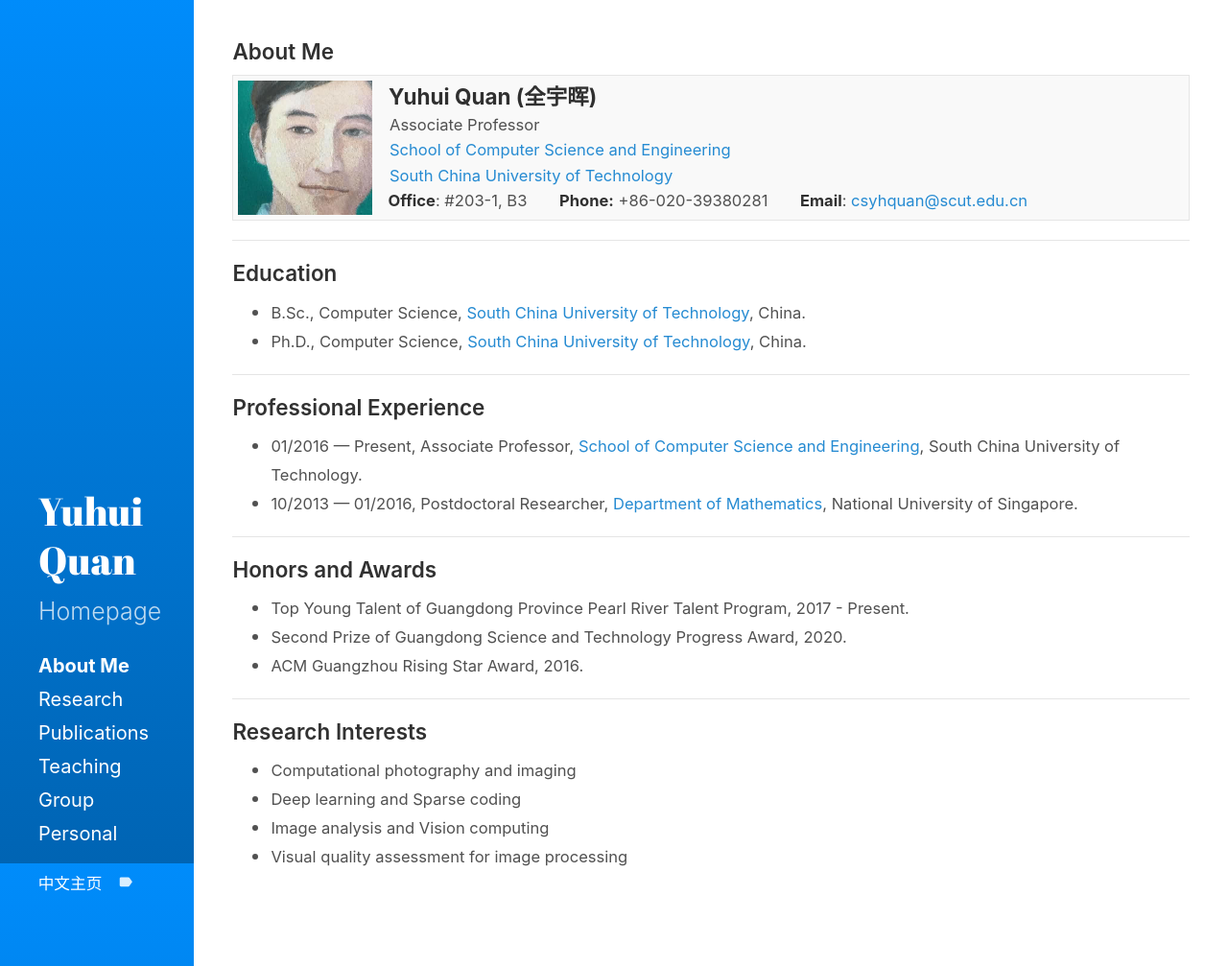
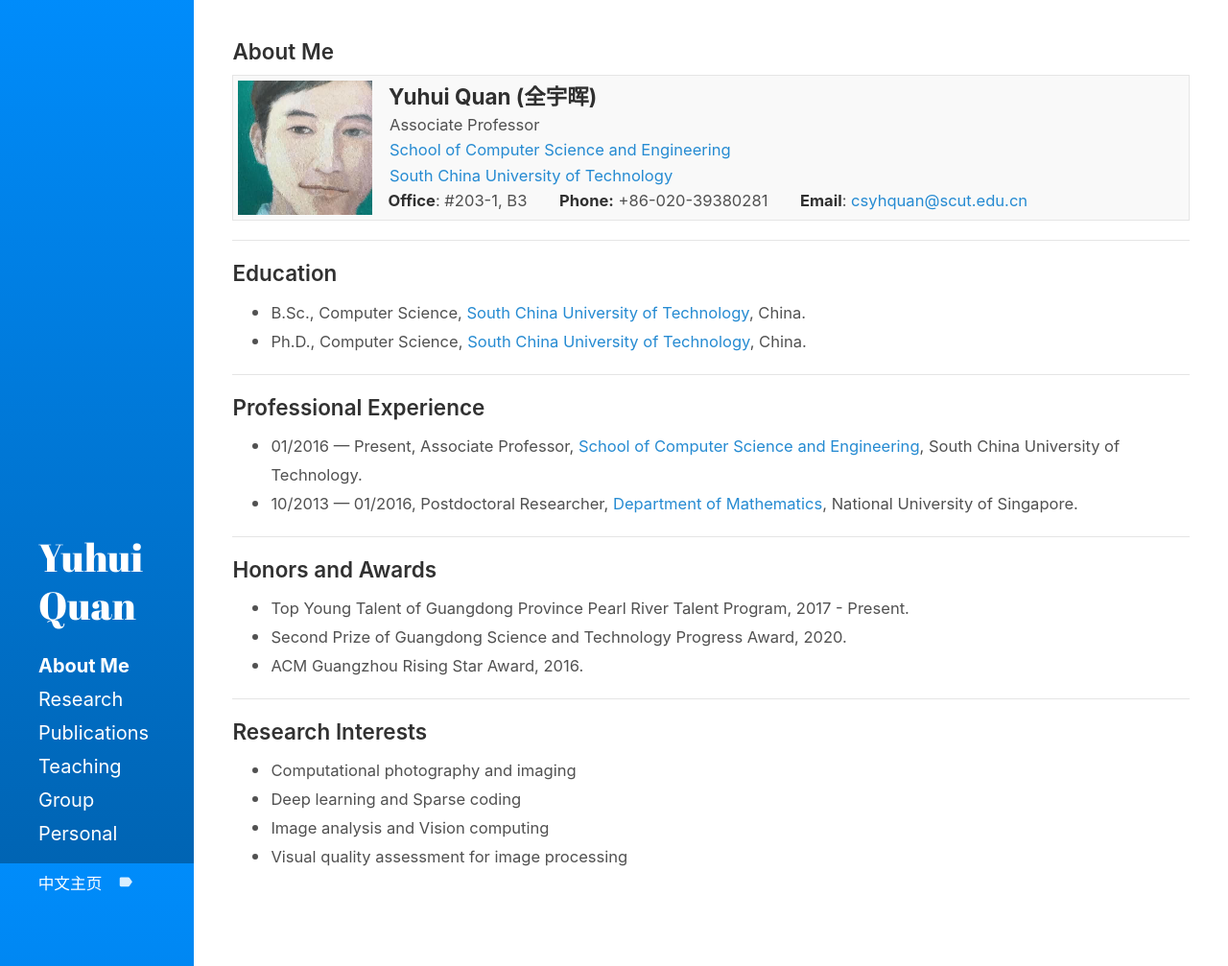
Before and after one commit to csyhquan/csyhquan.github.io, a Jekyll site: the page built from index.html, in a window 1280 px wide and 1007 px high. Shown: the whole window at 96% size. Built offline with Jekyll 4.4.1, drawn with Linux system fonts in a browser that asks for light colours; the list of posts is cut into pages by our own code.

Commit message:
Update _config.yml

```diff
--- a/_config.yml
+++ b/_config.yml
@@ -5,7 +5,7 @@ highlighter:      rouge
 # Setup
 title:            Yuhui Quan
 tagline:          'A theme'
-description:      'Homepage'
+description:      ''
 url:              https://csyhquan.github.io
 baseurl:          ''
                   # the optional subpath of your site, e.g. "/blog"
```
